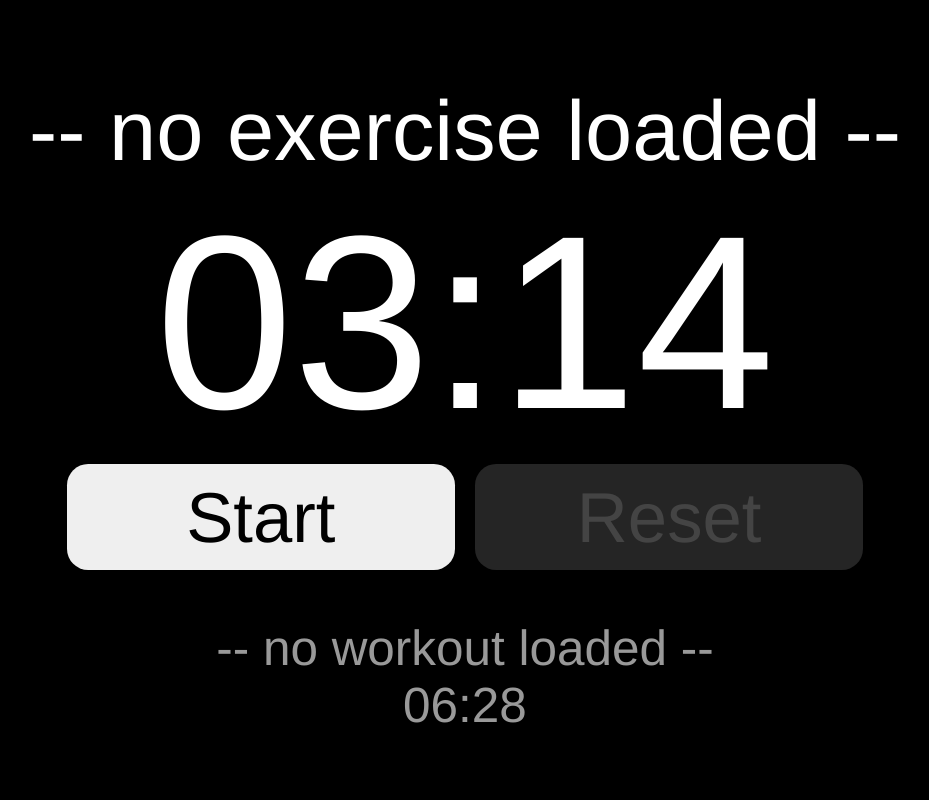
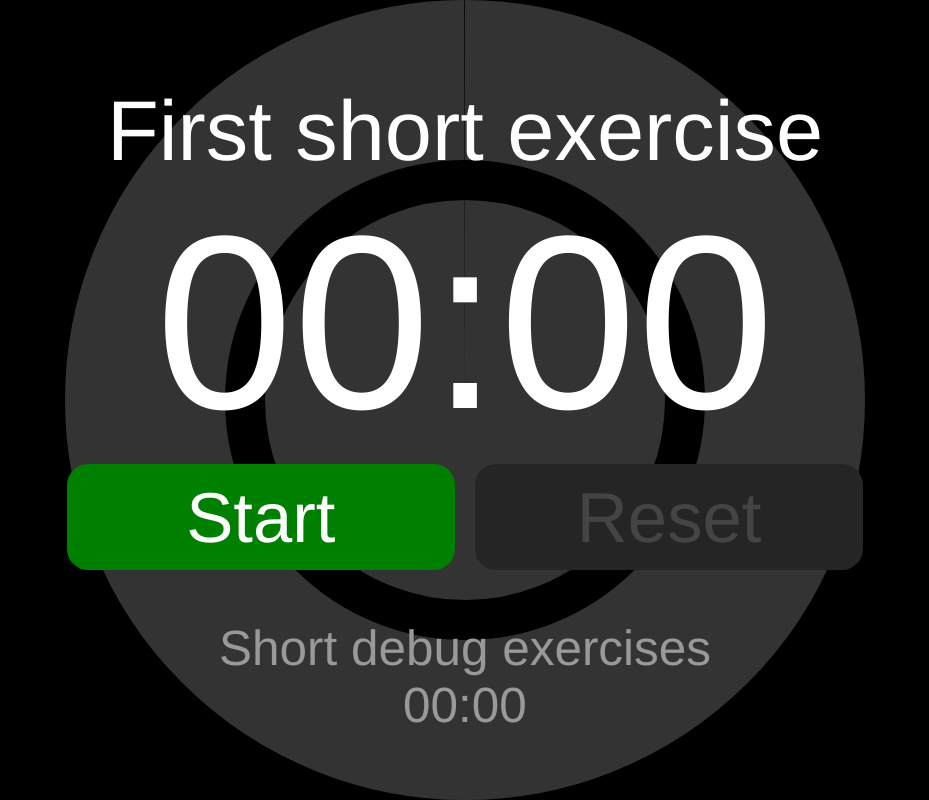
Before and after one commit to sverweij/shoutingcoach, a website: page src/index.html in a window 1280 px wide. Both pictures are taken after a click on the button "Start". Shown: the whole page, without its empty margins (175-1104 px from the left). Drawn offline with Linux system fonts and the light colour scheme.

Commit message:
move fe & be code to separate folders

```diff
--- a/src/index.html
+++ b/src/index.html
@@ -15,7 +15,7 @@
     <title>Workout (loading ...)</title>
     <link rel="stylesheet" href="style/workout.css"
           type="text/css" media="screen">
-    <script data-main="script/workout-main.js"
+    <script data-main="script/fe/workout-main.js"
           src="lib/require.js"></script>
 </head>
 <body>
--- a/src/script/workout.js
+++ b/src/script/be/workout.js
@@ -3,7 +3,7 @@ if ( typeof define !== 'function') {
     var define = require('amdefine')(module);
 }
 
-define(["exercise"], function(exercise) {
+define(["./exercise"], function(exercise) {
     "use strict";
 
     function Workout (pName) {
--- a/src/script/gauges.js
+++ b/src/script/fe/gauges.js
@@ -1,6 +1,6 @@
 /* jshint browser:true */
 /* global define */
-define(["gauges/circle", "gauges/disk"], function(circle, disk) {
+define(["./gauges/circle", "./gauges/disk"], function(circle, disk) {
     "use strict";
 
     return {
--- a/src/script/gauges/disk.js
+++ b/src/script/fe/gauges/disk.js
@@ -1,6 +1,6 @@
 /* jshint browser:true */
 /* global define */
-define(["gauges/circle"], function(circle) {
+define(["./circle"], function(circle) {
     "use strict";
 
     function DiskGauge (pCanvas, pParts, pCoords, pRadius, pColors) {
--- a/src/script/painting.js
+++ b/src/script/fe/painting.js
@@ -1,6 +1,6 @@
 /* jshint browser:true */
 /* global define, buzz */
-define(["timeutensils", "gauges", "workout","../lib/buzz", "jquery" ],
+define(["../be/timeutensils", "gauges", "../be/workout","../../lib/buzz", "jquery" ],
         function(timeutensils, gauges, workout, _buzz, $) {
             "use strict";
 
@@ -242,12 +242,12 @@ define(["timeutensils", "gauges", "workout","../lib/buzz", "jquery" ],
     }
 
     function sizeCanvasToWindow(pCanvas) {
-        if ($(window).width() < window.innerHeight()) {
-            pCanvas.width  = window.innerWidth();
-            pCanvas.height = window.innerWidth();
+        if (window.innerWidth < window.innerHeight) {
+            pCanvas.width  = window.innerWidth;
+            pCanvas.height = window.innerWidth;
         } else {
-            pCanvas.width  = window.innerHeight();
-            pCanvas.height = window.innerHeight();
+            pCanvas.width  = window.innerHeight;
+            pCanvas.height = window.innerHeight;
         }
         resizeGauges(pCanvas);
         repositionCanvas();
```
Also changed, not shown: src/script/be/exercise.js (renamed from src/script/exercise.js), src/script/be/timeutensils.js (renamed from src/script/timeutensils.js), src/script/fe/gauges/circle.js (renamed from src/script/gauges/circle.js), src/script/fe/jquery.js (renamed from src/script/jquery.js), src/script/fe/workout-main.js (renamed from src/script/workout-main.js), src/script/fe/xaja.js (renamed from src/script/xaja.js), 1 other file.
